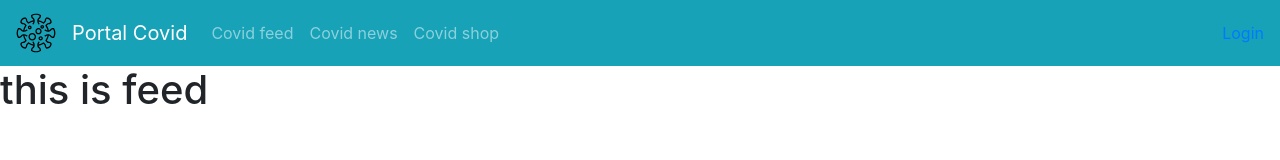
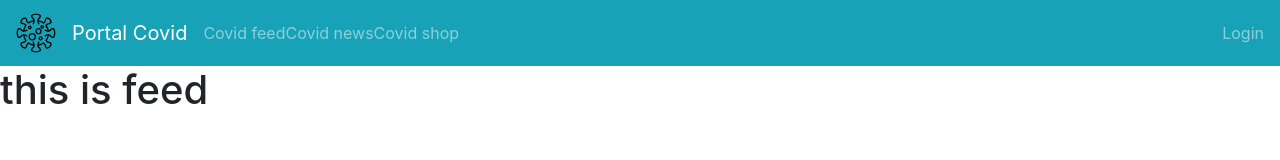
Before and after one commit to doilus/covid_app, a React (Create React App) app: page /feed in a window 1280 px wide. Shown: the top 160 px of the page. Built offline with nearby package versions, Linux system fonts and the light colour scheme.

Commit message:
Fixing links in MenuBar

```diff
--- a/src/App.css
+++ b/src/App.css
@@ -32,6 +32,7 @@
         transform: rotate(360deg);
     }
 }
+
 .headerRaport {
     margin: auto;
     width: 50%;
@@ -142,3 +143,14 @@
         padding-left: 10px;
     }
 }
+
+
+nav a{
+    color: rgba(255,255,255,.5);
+}
+
+nav a:hover{
+    color: rgba(255,255,255,.75);
+    text-decoration: none;
+
+}
--- a/src/MenuBar.tsx
+++ b/src/MenuBar.tsx
@@ -25,13 +25,14 @@ const MenuBar = ({user, logout}: MenuBarProps) => {
                 <Navbar.Brand>
                     <img src={cov_logo} width="40" height="40"></img>
                 </Navbar.Brand>
-                <Navbar.Brand href="/">Portal Covid</Navbar.Brand>
+                <Link to="/" className="navbar-brand">Portal Covid</Link>
                 <Navbar.Toggle aria-controls="responsive-navbar-nav"/>
                 <Navbar.Collapse id="responsive-navbar-nav">
                     <Nav className="mr-auto">
-                        <Nav.Link href="feed">Covid feed</Nav.Link>
-                        <Nav.Link href="news">Covid news</Nav.Link>
-                        <Nav.Link href="shop">Covid shop</Nav.Link>
+
+                        <Link to="/feed">Covid feed</Link>
+                        <Link to="/news">Covid news</Link>
+                        <Link to="/shop">Covid shop</Link>
                     </Nav>
                     <Nav>
                         {user && <Link to="/panel"> {user.credentials.role} panel</Link>}
```
Lines whose indentation alone changed are shown as unchanged.
